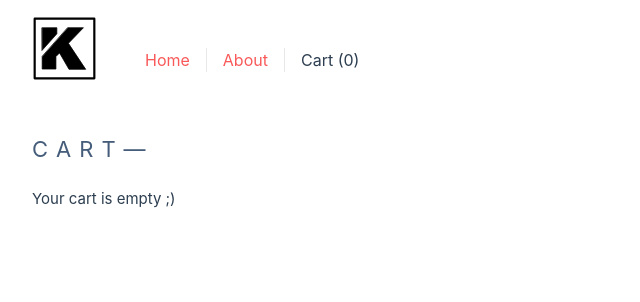
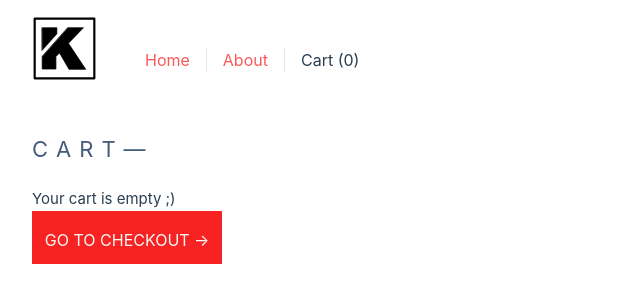
Before and after one commit to DrLeurs/kreastion-shop, a Vue app in the folder frontend/kreastion-shop/: page /cart in a window 1280 px wide. Shown: the top 302 px of the page, without its empty margins (0-640 px from the left). Built offline with nearby package versions, Linux system fonts and the light colour scheme.

Commit message:
Add GotoButton to CartView and CheckoutView

```diff
--- a/frontend/kreastion-shop/src/components/GotoButton.vue
+++ b/frontend/kreastion-shop/src/components/GotoButton.vue
@@ -0,0 +1,27 @@
+<template>
+  <RouterLink to="/checkout">
+    <button class="checkout">
+      <slot />
+    </button>
+  </RouterLink>
+</template>
+
+<style scoped>
+button.checkout {
+  background-color: var(--kr-c-red-dark);
+  border: none;
+  padding: 0.8rem;
+  font-size: 1.5em;
+  color: var(--kr-c-white-soft);
+  font-variant-caps: all-small-caps;
+  /* width: 50%; */
+}
+
+button.checkout:hover {
+  background-color: var(--kr-c-red);
+}
+
+button.checkout:active {
+  background-color: var(--kr-c-red-dark);
+}
+</style>
--- a/frontend/kreastion-shop/src/views/CartView.vue
+++ b/frontend/kreastion-shop/src/views/CartView.vue
@@ -1,10 +1,12 @@
 <script>
-import CartListing from '@/components/CartListing.vue';
-import { useCartStore } from '@/stores/CartStore';
+import CartListing from '@/components/CartListing.vue'
+import GotoButton from '@/components/GotoButton.vue'
+import { useCartStore } from '@/stores/CartStore'
 
 export default {
   components: {
-    CartListing
+    CartListing,
+    GotoButton
   },
   setup() {
     const cartStore = useCartStore();
@@ -20,28 +22,9 @@ export default {
   <main>
     <h1>Cart</h1>
     <CartListing />
-    <RouterLink to="/checkout" v-if="! cartStore.isEmpty">
-      <button class="checkout">Go to checkout &RightArrow;</button>
-    </RouterLink>
+    <GotoButton>Go to checkout &RightArrow;</GotoButton>
   </main>
 </template>
 
 <style scoped>
-button.checkout {
-  background-color: var(--kr-c-red-dark);
-  border: none;
-  padding: 0.8rem;
-  font-size: 1.5em;
-  color: var(--kr-c-white-soft);
-  font-variant-caps: all-small-caps;
-  /* width: 50%; */
-}
-
-button.checkout:hover {
-  background-color: var(--kr-c-red);
-}
-
-button.checkout:active {
-  background-color: var(--kr-c-red-dark);
-}
 </style>
--- a/frontend/kreastion-shop/src/views/CheckoutView.vue
+++ b/frontend/kreastion-shop/src/views/CheckoutView.vue
@@ -1,12 +1,13 @@
 <script>
-import { useCartStore } from '@/stores/CartStore'
 import AddressDetails from '@/components/AddressDetails.vue'
 import CartListing from '@/components/CartListing.vue'
+import GotoButton from '@/components/GotoButton.vue'
 
 export default {
   components: {
     AddressDetails,
-    CartListing
+    CartListing,
+    GotoButton
   },
   data() {
     return {
@@ -37,6 +38,7 @@ export default {
     <CartListing />
 
     <h2>Continue to payment</h2>
+    <GotoButton>Proceed to payment &rightarrow;</GotoButton>
   </main>
 </template>
 
```
